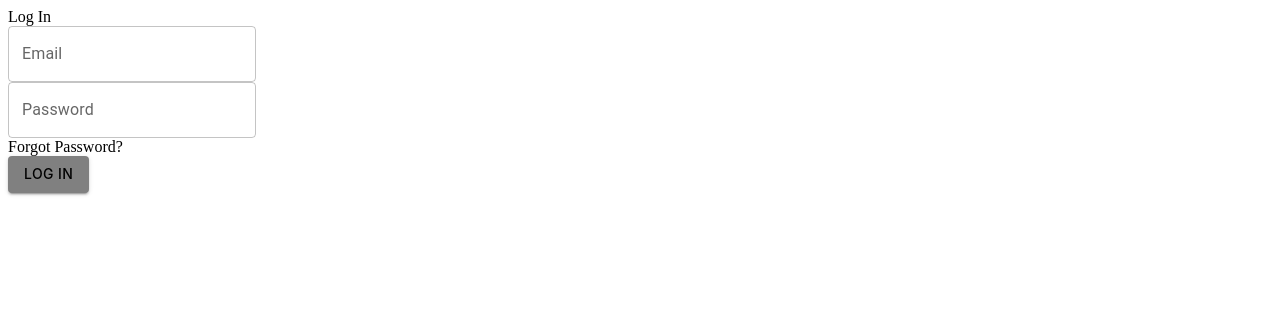
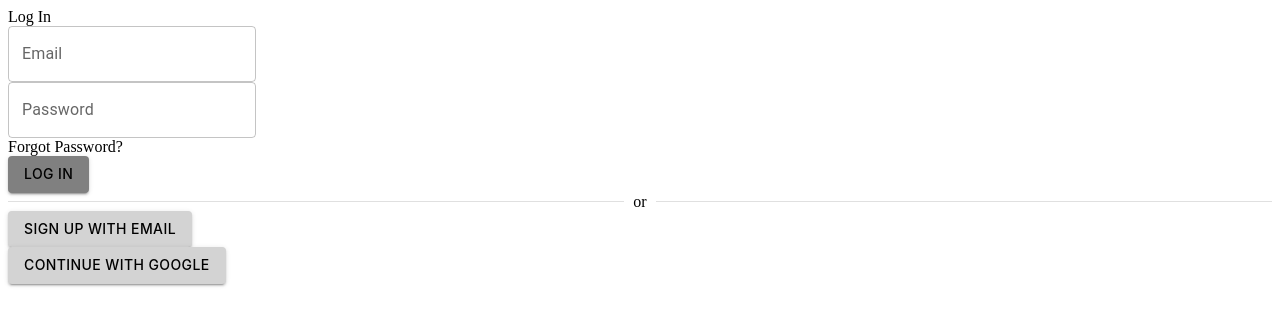
Before and after one commit to cornellh4i/lagos-volunteers, a Next.js app in the folder frontend/: page /login in a window 1280 px wide. Shown: the top 326 px of the page. Built offline with nearby package versions, Linux system fonts and the light colour scheme; no server answers.

Commit message:
basic login form

```diff
--- a/frontend/src/components/molecules/LoginForm.tsx
+++ b/frontend/src/components/molecules/LoginForm.tsx
@@ -1,5 +1,6 @@
 import React, { useState } from "react";
 import { useAuth } from "@/utils/AuthContext";
+import Divider from '@mui/material/Divider';
 import Button from "../atoms/Button";
 import TextField from "../atoms/TextField";
 
@@ -38,8 +39,24 @@ const LoginForm = () => {
           buttonTextColor="#000000"
           buttonColor="#808080"/>
       </div>
+      <div>
+      <Divider>
+        or
+      </Divider>
+      </div>
+      <div>
+        <Button
+          buttonText="Sign up with Email"
+          buttonTextColor="#000000"
+          buttonColor="#D3D3D3"/>
+      </div>
+      <div>
+        <Button
+          buttonText="Continue with Google"
+          buttonTextColor="#000000"
+          buttonColor="#D3D3D3"/>
+      </div>
     </div>
   );
 };
-
 export default LoginForm;
```
